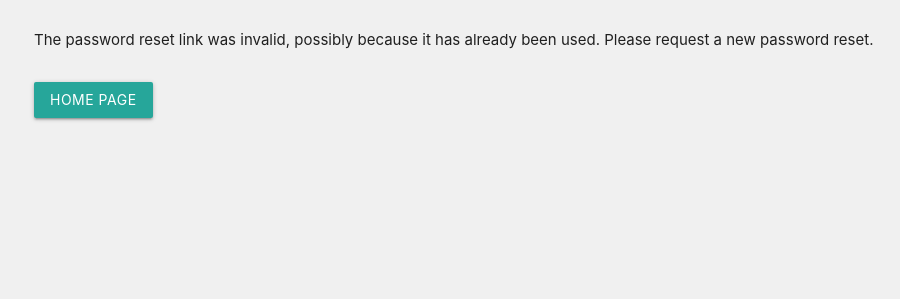
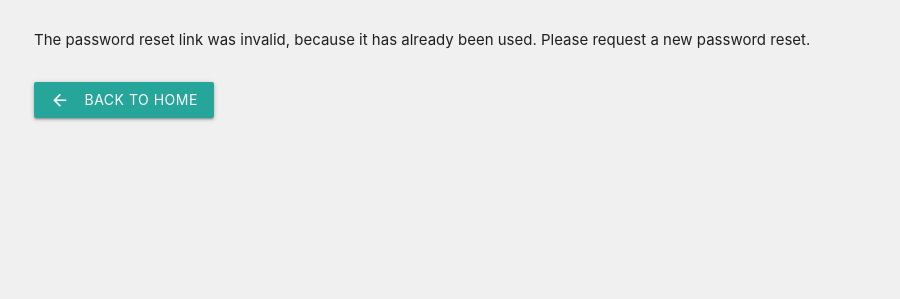
Before and after one commit to faithy80/fsd-project, a Django app: page /accounts/reset/1/1/ in a window 1280 px wide. Shown: the part 125-424 px from the top of the page, without its empty margins (158-1058 px from the left). Run offline with Django 3.2, Linux system fonts and the light colour scheme.

Commit message:
Icons and Back to Home buttons added to password reset templates.

```diff
--- a/templates/registration/password_reset_confirm.html
+++ b/templates/registration/password_reset_confirm.html
@@ -12,17 +12,23 @@
     {% csrf_token %}
     {{ form|materializecss }}
 
-    <button class="waves-effect waves-light btn" type="submit">Change my password</button>
+    <button class="waves-effect waves-light btn" type="submit">
+        Change my password
+        <i class="material-icons left">lock</i>
+    </button>
 </form>
 
 {% else %}
 
 <p>
-    The password reset link was invalid, possibly because it has already been used.
+    The password reset link was invalid, because it has already been used.
     Please request a new password reset.
 </p>
 
-<a href="{% url 'index' %}" class="waves-effect waves-light btn">Home Page</a>
+<a href="{% url 'index' %}" class="waves-effect waves-light btn">
+    Back to Home
+    <i class="material-icons left">arrow_back</i>
+</a>
 
 {% endif %}
 
--- a/templates/registration/password_reset_done.html
+++ b/templates/registration/password_reset_done.html
@@ -10,6 +10,9 @@
     You should receive the email shortly!
 </p>
 
-<a href="{% url 'index' %}" class="waves-effect waves-light btn">Home Page</a>
+<a href="{% url 'index' %}" class="waves-effect waves-light btn">
+    Back to Home
+    <i class="material-icons left">arrow_back</i>
+</a>
 
 {% endblock %}
```
Also changed, not shown: templates/registration/password_reset_complete.html (+5 -2 lines), templates/registration/password_reset_form.html (+11 -3 lines).
